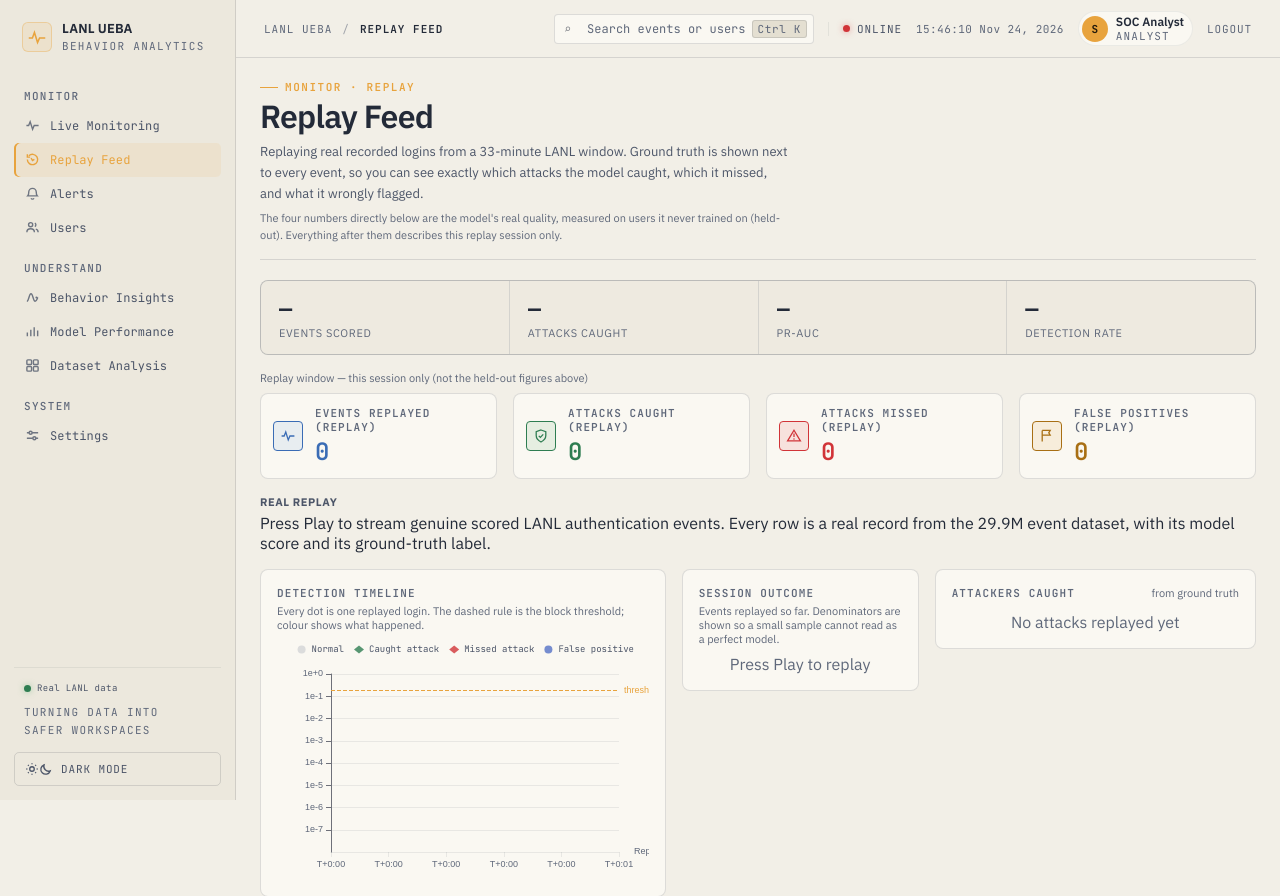
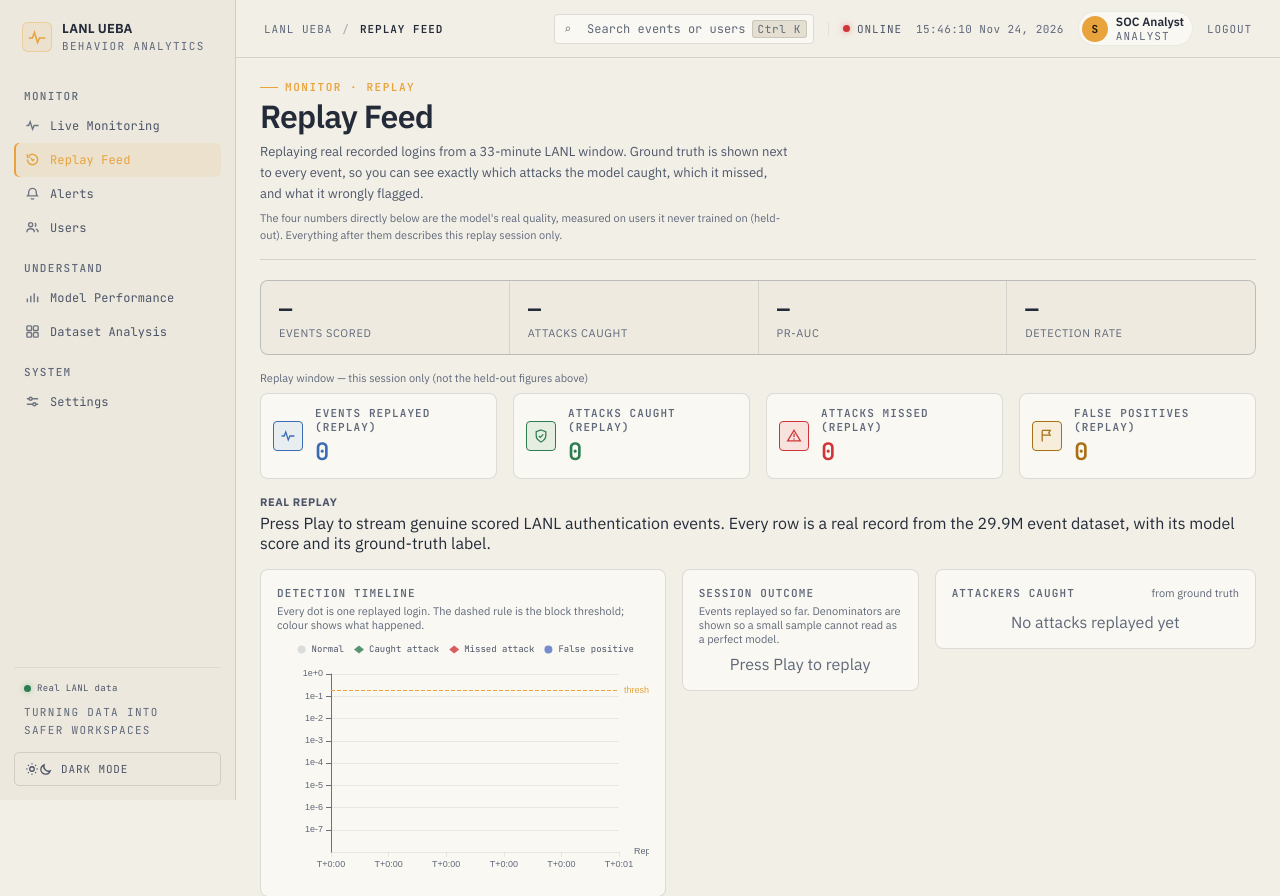
Before and after one commit to urvashiritu/MAJOR-PAIN-ATE-, a Flask app: page /analyst in a window 1280 px wide. Shown: the top 896 px of the page. Run offline with Flask 3, Linux system fonts and the light colour scheme; the visitor is signed in with stand-in values (Sample User, id 1); data that the repository does not hold is empty; parts of the project's set-up code (start-up, migrations or seed data) failed here and were passed over.

Commit message:
remove Behavior Insights page
- sidebar link, PAGE_META entry, renderer and router case removed
- old /analyst#/behavior links fall back to the Replay Feed via the
  router default
- audit script no longer checks the removed page
- /api/known_users and /api/user_profile kept: the user drawer uses them

```diff
--- a/lanl-anomaly/live/static/js/app.js
+++ b/lanl-anomaly/live/static/js/app.js
@@ -375,7 +375,6 @@
         dashboard: { label: 'Replay Feed' },
         alerts: { label: 'Alerts' },
         users: { label: 'Users' },
-        behavior: { label: 'Behavior Insights' },
         model: { label: 'Model Performance' },
         settings: { label: 'Settings' },
         simulation: { label: 'Simulation Lab' }
@@ -1839,89 +1838,6 @@
         });
     }
 
-
-    /* Behavior Insights page */
-    async function renderBehaviorInsights() {
-        destroyCharts();
-        setActiveNav('behavior');
-        content.innerHTML = pageHead('Understand · Behavior', 'Behavior Insights', 'Loading behavioral baselines...') +
-            '<div class="panel p-4 mb-4"><div class="skeleton-block"></div></div>' +
-            '<div class="panel p-4 mb-4"><div class="skeleton-block"></div></div>';
-        try {
-            const users = await API.knownUsers();
-            const profiles = [];
-            for (const u of users.slice(0, 8)) {
-                try { profiles.push(await API.userProfile(u.user_id)); } catch(e) { profiles.push({ user_id: u.user_id, baseline: {}, replay: {} }); }
-            }
-            const userMeta = {
-                'U293@DOM1': { name: 'Sam', role: 'attacker', badge: 'ATTACKER', badgeColor: 'var(--critical)', narrative: 'Known attacker \u2014 31 red-team events in 6 months of training data' },
-                'U2097@DOM1': { name: 'Maya', role: 'normal', badge: 'NORMAL', badgeColor: 'var(--low)', narrative: 'Clean insider \u2014 highest event volume, zero anomalous activity' },
-                'U2899@DOM1': { name: 'Alex', role: 'normal', badge: 'NORMAL', badgeColor: 'var(--low)', narrative: 'Standard employee \u2014 normal login patterns' },
-                'U66@DOM1': { name: 'Leo', role: 'attacker', badge: 'ATTACKER', badgeColor: 'var(--critical)', narrative: 'Known attacker \u2014 red-team account in the LANL dataset' },
-            };
-            let html = pageHead('Understand · Behavior', 'Behavior Insights',
-                    'Per-user behavioral baselines derived from 6 months of LANL training data.') +
-                '<div class="insight-box mb-4">' +
-                '<div style="font-weight:700;color:var(--info);font-size:11px;text-transform:uppercase;letter-spacing:.05em;margin-bottom:6px">Two different data sources</div>' +
-                '<div class="text-12 text-dim"><b>Training baseline</b> counts (events, pairs, machines, hourly bars) come from the ' +
-                'full 29.9M-event LANL dataset. <b>Replay window</b> counts come from the real events currently streaming on ' +
-                'Live Monitoring. They are not the same measurement and are labelled separately below.</div></div>';
-            profiles.forEach(p => {
-                const b = p.baseline || {};
-                const s = p.replay || {};
-                const meta = userMeta[p.user_id] || { name: (p.user_id || 'unknown').split('@')[0], badge: 'USER', badgeColor: 'var(--info)', narrative: '' };
-                const displayName = meta.name;
-                const pattern = b.hourlyPattern || [];
-                const rareHours = b.rareHours || [];
-                // A flat 24-hour baseline has no peak to show; every bar would be
-                // identical. Likewise, marking all 24 hours "rare" carries no signal.
-                const flatHours = pattern.length > 0 && pattern.every(v => v === pattern[0]);
-                const rareAll = rareHours.length >= 24;
-                const noHourlySignal = !pattern.length || flatHours || rareAll;
-                const maxHour = Math.max(...pattern, 1);
-                const hourlyBars = pattern.map((v, i) => {
-                    const h = Math.max(2, (v / maxHour) * 40);
-                    const color = rareHours.includes(i) ? 'var(--critical)' : 'var(--info)';
-                    return '<div title="' + i + ':00" style="width:100%;height:' + h + 'px;background:' + color + ';border-radius:1px"></div>';
-                }).join('');
-                var badgeStyle = 'display:inline-block;padding:2px 8px;border-radius:4px;font-size:10px;font-weight:700;letter-spacing:.05em;color:' + meta.badgeColor + ';border:1px solid ' + meta.badgeColor + ';margin-left:10px';
-                html += '<div class="panel p-4 mb-4"><div class="section-header"><div class="section-title">' + esc(displayName) + '<span style="' + badgeStyle + '">' + meta.badge + '</span></div>' +
-                    '<span class="mono text-11 text-faint">' + esc(p.user_id) + '</span></div>' +
-                    (meta.narrative ? '<div class="text-12 text-dim" style="margin:6px 0 12px">' + meta.narrative + '</div>' : '') +
-                    '<div class="grid-3 gap-4">' +
-                    '<div>' +
-                    '<div class="text-9 text-faint uppercase tracking-widest" style="font-weight:700;margin-bottom:6px">Training baseline &middot; 29.9M dataset</div>' +
-                    '<div class="text-12 text-dim">Events: <strong>' + (b.totalEvents || 0).toLocaleString() + '</strong></div>' +
-                    '<div class="text-12 text-dim">Typical Pairs: <strong>' + (b.typicalPairs || 0) + '</strong></div>' +
-                    '<div class="text-12 text-dim">Avg IAT: <strong>' + (b.avgIAT ? b.avgIAT.toFixed(0) + 's' : 'N/A') + '</strong></div></div>' +
-                    '<div>' +
-                    '<div class="text-9 text-faint uppercase tracking-widest" style="font-weight:700;margin-bottom:6px">Known machines &middot; 6 months</div>' +
-                    '<div class="text-12 text-dim">Sources: <strong>' + (b.knownSrcComputers || []).length + '</strong></div>' +
-                    '<div class="text-12 text-dim">Destinations: <strong>' + (b.knownDstComputers || []).length + '</strong></div>' +
-                    '<div class="text-12 text-dim">Rare Hours: <strong style="color:' + (rareAll ? 'var(--ink-faint)' : 'var(--critical)') + '">' + (rareAll ? 'not separable' : rareHours.length) + '</strong></div></div>' +
-                    '<div>' +
-                    '<div class="text-9 text-faint uppercase tracking-widest" style="font-weight:700;margin-bottom:6px">Replay window &middot; real events</div>' +
-                    '<div class="text-12 text-dim">Events: <strong>' + (s.totalEvents || 0) + '</strong></div>' +
-                    '<div class="text-12 text-dim">Attacks: <strong style="color:' + (s.attacks ? 'var(--critical)' : 'inherit') + '">' + (s.attacks || 0) + '</strong></div>' +
-                    '<div class="text-12 text-dim">Max Score: <strong>' + formatScore(s.maxScore || 0) + '</strong></div></div>' +
-                    '</div>' +
-                    '<div style="margin-top:12px"><div class="text-10 text-dim" style="margin-bottom:4px">Hourly Activity &middot; training baseline</div>' +
-                    (noHourlySignal
-                        ? '<div class="text-11 text-faint" style="padding:10px 0">' +
-                          (flatHours
-                              ? 'Flat baseline across all 24 hours (' + pattern[0] + ' per hour). No hourly peak to plot.'
-                              : rareAll && pattern.length
-                                  ? 'Every hour is marked rare (24/24), so the hourly shading carries no signal.'
-                                  : 'No hourly baseline recorded for this user.') +
-                          '</div>'
-                        : '<div style="display:flex;align-items:flex-end;gap:1px;height:44px">' + hourlyBars + '</div>' +
-                          '<div class="flex-between text-9 text-faint" style="margin-top:2px"><span>0:00</span><span>6:00</span><span>12:00</span><span>18:00</span><span>23:00</span></div>') +
-                    '</div>' +
-                    '</div>';
-            });
-            content.innerHTML = html;
-        } catch (err) { content.innerHTML = '<div class="text-12 text-critical py-8">Failed to load behavior insights</div>'; }
-    }
 
     /* Model Performance page */
     async function renderModelPerformance() {
@@ -2094,7 +2010,6 @@
             case 'alerts': renderAlerts(); break;
             case 'users': renderUsers(); break;
             case 'settings': renderSettings(); break;
-            case 'behavior': renderBehaviorInsights(); break;
             case 'model': renderModelPerformance(); break;
             default: renderDashboard(); break;
         }
--- a/lanl-anomaly/live/templates/_sidebar.html
+++ b/lanl-anomaly/live/templates/_sidebar.html
@@ -33,10 +33,6 @@
 
     <div class="nav-group">
         <div class="nav-group-label">Understand</div>
-        <a href="/analyst#/behavior" class="sidebar-item{% if active == 'behavior' %} active{% endif %}"{% if active == 'behavior' %} aria-current="page"{% endif %} data-page="behavior">
-            <span class="nav-icon" aria-hidden="true"><svg viewBox="0 0 16 16" width="15" height="15" fill="none" stroke="currentColor" stroke-width="1.5"><path d="M2 12c2.2 0 2.2-8 4.4-8s2.2 8 4.4 8 2.2-4 3.2-4"/><circle cx="12.2" cy="8" r="1.1" fill="currentColor" stroke="none"/></svg></span>
-            <span class="nav-label">Behavior Insights</span>
-        </a>
         <a href="/analyst#/model" class="sidebar-item{% if active == 'model' %} active{% endif %}"{% if active == 'model' %} aria-current="page"{% endif %} data-page="model">
             <span class="nav-icon" aria-hidden="true"><svg viewBox="0 0 16 16" width="15" height="15" fill="none" stroke="currentColor" stroke-width="1.5"><path d="M2.5 13V9M6.2 13V6M9.8 13V3.5M13.5 13V7"/></svg></span>
             <span class="nav-label">Model Performance</span>
```
Also changed, not shown: lanl-anomaly/LIVE_README.md (+0 -1 lines), lanl-anomaly/live/test_audit.py (+0 -22 lines).
